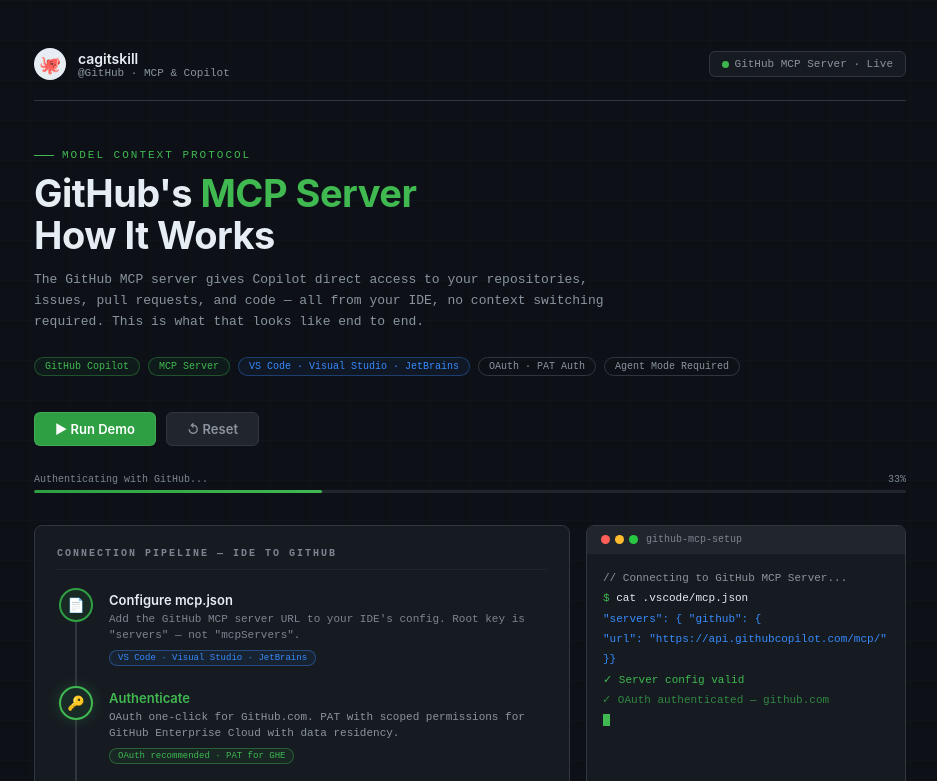
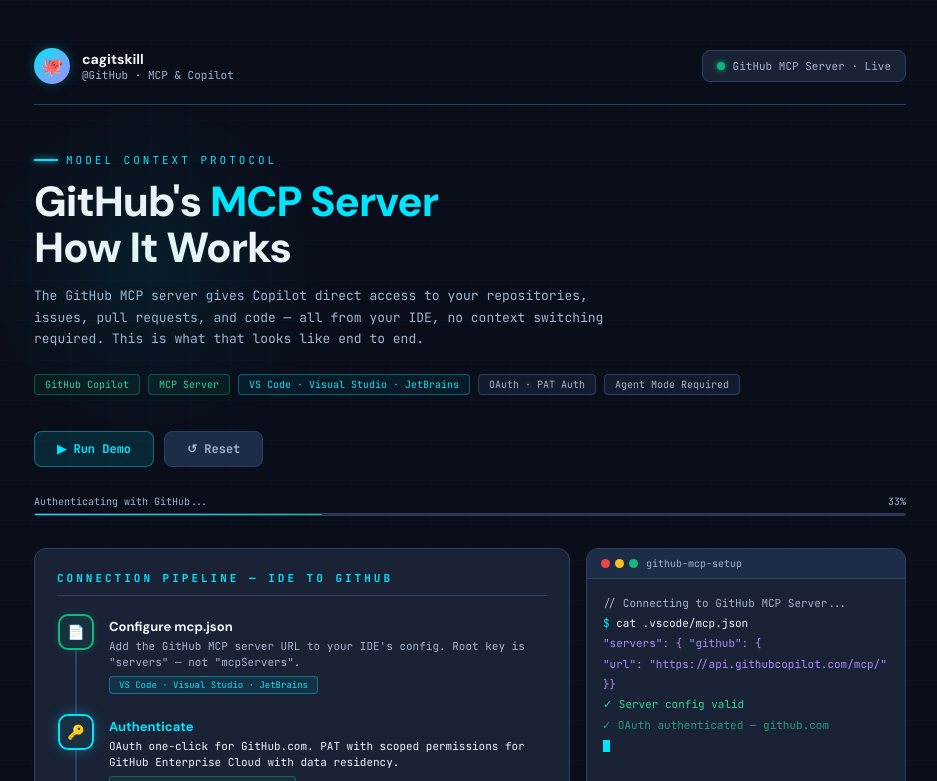
Before and after one commit to cagitskill/git-skill, a plain HTML site: page docs/github-mcp-demo.html in a window 1280 px wide. Both pictures are taken after a click on the button "▶ Run Demo". Shown: the top 781 px of the page, without its empty margins (170-1107 px from the left). Drawn offline with Linux system fonts and the light colour scheme.

Commit message:
Add files via upload
updt

```diff
--- a/docs/github-mcp-demo.html
+++ b/docs/github-mcp-demo.html
@@ -4,32 +4,35 @@
 <meta charset="UTF-8">
 <meta name="viewport" content="width=device-width, initial-scale=1.0">
 <title>GitHub MCP Server | cagitskill @GitHub</title>
+<link href="https://fonts.googleapis.com/css2?family=JetBrains+Mono:wght@400;700&family=DM+Sans:opsz,wght@9..40,400;9..40,500;9..40,700;9..40,800&display=swap" rel="stylesheet">
 <style>
 * { box-sizing: border-box; margin: 0; padding: 0; }
 
 :root {
-  --bg:     #0d1117;
-  --s1:     #161b22;
-  --s2:     #21262d;
-  --s3:     #30363d;
-  --green:  #238636;
-  --green2: #2ea043;
-  --green3: #3fb950;
-  --blue:   #1f6feb;
-  --blue2:  #388bfd;
-  --muted:  #7d8590;
-  --muted2: #8b949e;
-  --text:   #e6edf3;
-  --border: #21262d;
-  --border2:#30363d;
-  --amber:  #d29922;
-  --red:    #da3633;
+  --bg:      #0a0e1a;
+  --surface: #1a2235;
+  --s2:      #1e2d47;
+  --border:  #2d4060;
+  --border2: #3a5580;
+  --accent:  #00e5ff;
+  --accent2: #a78bfa;
+  --green:   #10b981;
+  --green2:  #34d399;
+  --blue:    #388bfd;
+  --blue2:   #60a5fa;
+  --muted:   #7d8590;
+  --muted2:  #a3b3cc;
+  --text:    #f1f5f9;
+  --amber:   #fbbf24;
+  --red:     #ef4444;
+  --mono:    'JetBrains Mono', monospace;
+  --sans:    'DM Sans', sans-serif;
 }
 
 body {
   background: var(--bg);
   color: var(--text);
-  font-family: -apple-system, BlinkMacSystemFont, "Segoe UI", Helvetica, Arial, sans-serif;
+  font-family: var(--sans);
   min-height: 100vh;
 }
 
@@ -38,8 +41,8 @@
   position: fixed;
   inset: 0;
   background-image:
-    linear-gradient(rgba(46,160,67,0.03) 1px, transparent 1px),
-    linear-gradient(90deg, rgba(46,160,67,0.03) 1px, transparent 1px);
+    linear-gradient(rgba(0,229,255,0.025) 1px, transparent 1px),
+    linear-gradient(90deg, rgba(0,229,255,0.025) 1px, transparent 1px);
   background-size: 40px 40px;
   pointer-events: none;
   z-index: 0;
@@ -54,7 +57,7 @@
   justify-content: space-between;
   margin-bottom: 48px;
   padding-bottom: 20px;
-  border-bottom: 1px solid var(--border2);
+  border-bottom: 1px solid var(--border);
 }
 .gh-identity {
   display: flex;
@@ -62,50 +65,61 @@
   gap: 12px;
 }
 .gh-octocat {
-  width: 32px; height: 32px;
-  background: var(--text);
+  width: 36px; height: 36px;
+  background: linear-gradient(135deg, var(--accent), var(--accent2));
   border-radius: 50%;
   display: flex; align-items: center; justify-content: center;
   font-size: 18px;
   flex-shrink: 0;
+  box-shadow: 0 0 12px rgba(0,229,255,0.25);
 }
 .gh-handle {
   font-size: 14px;
-  font-weight: 600;
+  font-weight: 700;
   color: var(--text);
+  font-family: var(--sans);
 }
 .gh-role {
   font-size: 11px;
   color: var(--muted2);
-  font-family: 'Courier New', monospace;
+  font-family: var(--mono);
 }
 .gh-badge {
   display: flex;
   align-items: center;
-  gap: 6px;
-  background: var(--s1);
-  border: 1px solid var(--border2);
-  border-radius: 6px;
-  padding: 6px 12px;
+  gap: 8px;
+  background: var(--surface);
+  border: 1px solid var(--border);
+  border-radius: 8px;
+  padding: 8px 14px;
   font-size: 11px;
-  font-family: 'Courier New', monospace;
+  font-family: var(--mono);
   color: var(--muted2);
 }
 .gh-badge-dot {
-  width: 7px; height: 7px;
+  width: 8px; height: 8px;
   border-radius: 50%;
-  background: var(--green3);
+  background: var(--green);
+  box-shadow: 0 0 6px var(--green);
   animation: pulse 2s ease-in-out infinite;
 }
 
 /* ── HERO ── */
-.hero { margin-bottom: 36px; }
+.hero { margin-bottom: 36px; position: relative; }
+.hero::before {
+  content: '';
+  position: absolute;
+  top: -60px; left: -60px;
+  width: 350px; height: 350px;
+  background: radial-gradient(circle, rgba(0,229,255,0.07) 0%, transparent 70%);
+  pointer-events: none;
+}
 .hero-eyebrow {
   font-size: 11px;
-  font-family: 'Courier New', monospace;
-  letter-spacing: 2px;
+  font-family: var(--mono);
+  letter-spacing: 3px;
   text-transform: uppercase;
-  color: var(--green3);
+  color: var(--accent);
   margin-bottom: 12px;
   display: flex;
   align-items: center;
@@ -114,24 +128,26 @@
 .hero-eyebrow::before {
   content: '';
   display: inline-block;
-  width: 20px; height: 1px;
-  background: var(--green3);
+  width: 24px; height: 2px;
+  background: var(--accent);
+  box-shadow: 0 0 6px var(--accent);
 }
 h1 {
-  font-size: 38px;
-  font-weight: 700;
+  font-size: clamp(28px, 4.5vw, 42px);
+  font-weight: 800;
   line-height: 1.1;
-  letter-spacing: -0.5px;
-  margin-bottom: 12px;
+  letter-spacing: -1px;
+  margin-bottom: 14px;
 }
-h1 span { color: var(--green3); }
+h1 span { color: var(--accent); }
 .hero-sub {
   font-size: 13px;
   color: var(--muted2);
   line-height: 1.65;
   max-width: 580px;
   margin-bottom: 24px;
-  font-family: 'Courier New', monospace;
+  font-family: var(--mono);
+  font-weight: 500;
 }
 .hero-tags {
   display: flex;
@@ -141,55 +157,66 @@
 }
 .tag {
   font-size: 10px;
-  font-family: 'Courier New', monospace;
+  font-family: var(--mono);
   padding: 3px 10px;
-  border-radius: 100px;
+  border-radius: 4px;
   border: 1px solid;
 }
-.tag-g { border-color: rgba(63,185,80,0.35); color: var(--green3); background: rgba(63,185,80,0.06); }
-.tag-b { border-color: rgba(56,139,253,0.35); color: var(--blue2); background: rgba(56,139,253,0.06); }
-.tag-n { border-color: var(--border2); color: var(--muted2); }
+.tag-g { border-color: rgba(16,185,129,0.35); color: var(--green2); background: rgba(16,185,129,0.08); }
+.tag-b { border-color: rgba(0,229,255,0.35); color: var(--accent); background: rgba(0,229,255,0.06); }
+.tag-n { border-color: var(--border); color: var(--muted2); background: rgba(45,64,96,0.3); }
 
 /* ── CONTROLS ── */
 .controls { display: flex; gap: 10px; margin-bottom: 28px; }
 .btn {
-  padding: 8px 20px;
-  border-radius: 6px;
+  padding: 9px 22px;
+  border-radius: 8px;
   border: 1px solid transparent;
-  font-size: 13px;
-  font-weight: 600;
+  font-size: 12px;
+  font-weight: 700;
   cursor: pointer;
-  font-family: -apple-system, BlinkMacSystemFont, "Segoe UI", Helvetica, Arial, sans-serif;
-  transition: opacity 0.15s, transform 0.1s;
+  font-family: var(--mono);
+  transition: all 0.2s;
 }
 .btn:active { transform: scale(0.97); }
-.btn-run   { background: var(--green2); color: #fff; border-color: rgba(240,246,252,0.1); }
-.btn-run:hover { background: var(--green3); }
-.btn-reset { background: var(--s2); color: var(--muted2); border-color: var(--border2); }
-.btn-reset:hover { color: var(--text); }
+.btn-run {
+  background: rgba(0,229,255,0.12);
+  color: var(--accent);
+  border-color: rgba(0,229,255,0.4);
+}
+.btn-run:hover {
+  background: rgba(0,229,255,0.2);
+  box-shadow: 0 0 14px rgba(0,229,255,0.3);
+}
+.btn-reset {
+  background: var(--s2);
+  color: var(--muted2);
+  border-color: var(--border);
+}
+.btn-reset:hover { color: var(--text); border-color: var(--muted2); }
 
 /* ── PROGRESS ── */
-.progress-meta { display: flex; justify-content: space-between; font-size: 10px; font-family: 'Courier New', monospace; color: var(--muted); margin-bottom: 5px; }
-.progress-track { background: var(--s2); border-radius: 100px; height: 3px; margin-bottom: 32px; overflow: hidden; }
-.progress-fill  { height: 100%; background: linear-gradient(90deg, var(--green2), var(--green3)); width: 0%; transition: width 0.5s ease; border-radius: 100px; }
+.progress-meta { display: flex; justify-content: space-between; font-size: 10px; font-family: var(--mono); color: var(--muted2); margin-bottom: 5px; }
+.progress-track { background: var(--s2); border-radius: 100px; height: 3px; margin-bottom: 32px; overflow: hidden; border: 1px solid var(--border); }
+.progress-fill  { height: 100%; background: linear-gradient(90deg, var(--accent), var(--green)); width: 0%; transition: width 0.5s ease; border-radius: 100px; box-shadow: 0 0 8px rgba(0,229,255,0.4); }
 
 /* ── MAIN GRID ── */
 .main-grid { display: grid; grid-template-columns: 1fr 320px; gap: 16px; margin-bottom: 16px; }
 
 /* ── PIPELINE ── */
 .card {
-  background: var(--s1);
-  border: 1px solid var(--border2);
-  border-radius: 8px;
+  background: var(--surface);
+  border: 1px solid var(--border);
+  border-radius: 12px;
   padding: 22px;
 }
 .card-label {
-  font-size: 10px;
-  font-family: 'Courier New', monospace;
+  font-size: 11px;
+  font-family: var(--mono);
   font-weight: 700;
-  letter-spacing: 2px;
+  letter-spacing: 3px;
   text-transform: uppercase;
-  color: var(--muted);
+  color: var(--accent);
   margin-bottom: 18px;
   padding-bottom: 10px;
   border-bottom: 1px solid var(--border);
@@ -199,109 +226,146 @@
 .p-step   { display: flex; align-items: stretch; }
 .p-connector { display: flex; flex-direction: column; align-items: center; width: 38px; flex-shrink: 0; }
 .p-node {
-  width: 34px; height: 34px;
-  border-radius: 50%;
-  border: 2px solid var(--border2);
+  width: 36px; height: 36px;
+  border-radius: 10px;
+  border: 2px solid var(--border);
   display: flex; align-items: center; justify-content: center;
   font-size: 14px;
-  background: var(--s2);
+  background: var(--bg);
   flex-shrink: 0;
   transition: border-color 0.4s, background 0.4s, box-shadow 0.4s;
   z-index: 1;
 }
-.p-node.active { border-color: var(--green3); background: rgba(63,185,80,0.1); box-shadow: 0 0 14px rgba(63,185,80,0.25); }
-.p-node.done   { border-color: var(--green2); background: rgba(46,160,67,0.12); }
+.p-node.active {
+  border-color: var(--accent);
+  background: rgba(0,229,255,0.08);
+  box-shadow: 0 0 16px rgba(0,229,255,0.3);
+  animation: nodePulse 1.4s ease-in-out infinite;
+}
+.p-node.done {
+  border-color: var(--green);
+  background: rgba(16,185,129,0.1);
+  box-shadow: 0 0 8px rgba(16,185,129,0.2);
+}
+@keyframes nodePulse {
+  0%,100% { box-shadow: 0 0 8px rgba(0,229,255,0.2); }
+  50% { box-shadow: 0 0 20px rgba(0,229,255,0.5); }
+}
 .p-line {
   width: 2px; flex: 1; min-height: 20px;
-  background: var(--border2); margin: 0 auto;
+  background: var(--border); margin: 0 auto;
   position: relative; overflow: hidden;
 }
 .p-line::after {
   content: '';
   position: absolute; top: -100%; left: 0; right: 0; height: 100%;
-  background: linear-gradient(180deg, transparent, var(--green3));
+  background: linear-gradient(180deg, transparent, var(--accent));
   transition: top 0.7s ease;
 }
 .p-line.flowing::after { top: 100%; }
 .p-content { flex: 1; padding: 4px 0 20px 14px; }
-.p-title { font-size: 13px; font-weight: 600; margin-bottom: 3px; transition: color 0.3s; }
-.p-title.active { color: var(--green3); }
-.p-desc  { font-size: 11px; font-family: 'Courier New', monospace; color: var(--muted); line-height: 1.5; }
-.p-desc.active { color: var(--muted2); }
+.p-title { font-size: 13px; font-weight: 700; margin-bottom: 3px; transition: color 0.3s; font-family: var(--sans); }
+.p-title.active { color: var(--accent); }
+.p-desc  { font-size: 11px; font-family: var(--mono); color: var(--muted2); line-height: 1.5; font-weight: 500; }
+.p-desc.active { color: var(--text); }
 .p-chip {
   display: inline-block; margin-top: 5px;
-  font-size: 9px; font-family: 'Courier New', monospace;
-  padding: 2px 8px; border-radius: 100px; border: 1px solid;
+  font-size: 9px; font-family: var(--mono);
+  padding: 2px 9px; border-radius: 4px; border: 1px solid;
   opacity: 0; transition: opacity 0.4s;
 }
 .p-chip.show { opacity: 1; }
-.chip-g { border-color: rgba(63,185,80,0.4); color: var(--green3); background: rgba(63,185,80,0.07); }
-.chip-b { border-color: rgba(56,139,253,0.4); color: var(--blue2); background: rgba(56,139,253,0.07); }
-.chip-a { border-color: rgba(210,153,34,0.4); color: var(--amber); background: rgba(210,153,34,0.07); }
+.chip-g { border-color: rgba(16,185,129,0.4); color: var(--green2); background: rgba(16,185,129,0.08); }
+.chip-b { border-color: rgba(0,229,255,0.4); color: var(--accent); background: rgba(0,229,255,0.08); }
+.chip-a { border-color: rgba(251,191,36,0.4); color: var(--amber); background: rgba(251,191,36,0.08); }
 
 /* ── TERMINAL ── */
-.term-wrap { background: var(--s1); border: 1px solid var(--border2); border-radius: 8px; overflow: hidden; display: flex; flex-direction: column; }
+.term-wrap { background: var(--surface); border: 1px solid var(--border); border-radius: 12px; overflow: hidden; display: flex; flex-direction: column; }
 .term-bar  { background: var(--s2); padding: 8px 14px; display: flex; align-items: center; gap: 8px; border-bottom: 1px solid var(--border); flex-shrink: 0; }
 .term-dots { display: flex; gap: 5px; }
 .term-dot  { width: 9px; height: 9px; border-radius: 50%; }
-.term-fname { font-family: 'Courier New', monospace; font-size: 10px; color: var(--muted); }
-.term-body  { padding: 14px 16px; font-family: 'Courier New', monospace; font-size: 11px; line-height: 1.85; flex: 1; overflow-y: auto; min-height: 300px; }
+.term-fname { font-family: var(--mono); font-size: 10px; color: var(--muted2); }
+.term-body  { padding: 14px 16px; font-family: var(--mono); font-size: 11px; line-height: 1.85; flex: 1; overflow-y: auto; min-height: 300px; }
 .tl { opacity: 0; transform: translateX(-3px); transition: opacity 0.25s, transform 0.25s; }
 .tl.show { opacity: 1; transform: translateX(0); }
-.t-p  { color: var(--green3); }
+.t-p  { color: var(--accent); }
 .t-c  { color: var(--text); }
 .t-o  { color: var(--muted2); }
-.t-ok { color: var(--green3); }
+.t-ok { color: var(--green2); }
 .t-w  { color: var(--amber); }
-.t-i  { color: var(--blue2); }
-.cursor { display: inline-block; width: 7px; height: 12px; background: var(--green3); vertical-align: middle; animation: blink 1s step-end infinite; }
+.t-i  { color: var(--accent2); }
+.cursor { display: inline-block; width: 7px; height: 12px; background: var(--accent); vertical-align: middle; animation: blink 1s step-end infinite; }
 
 /* ── CAPABILITIES GRID ── */
 .cap-grid { display: grid; grid-template-columns: repeat(4, 1fr); gap: 10px; margin-top: 14px; }
 .cap {
   transform: translateY(10px);
   background: var(--s2);
-  border: 1px solid var(--border2);
-  border-radius: 6px; padding: 14px 12px;
+  border: 1px solid var(--border);
+  border-radius: 10px; padding: 14px 12px;
   opacity: 0.18;
   cursor: pointer;
   transition: opacity 0.4s, border-color 0.4s, transform 0.4s, box-shadow 0.4s, background 0.4s;
 }
 .cap.live {
   opacity: 1;
-  border-color: rgba(63,185,80,0.4);
+  border-color: rgba(0,229,255,0.4);
   transform: translateY(0);
-  background: rgba(63,185,80,0.04);
-  box-shadow: 0 0 20px rgba(63,185,80,0.1);
+  background: rgba(0,229,255,0.04);
+  box-shadow: 0 0 20px rgba(0,229,255,0.12);
   animation: cardPop 0.4s ease;
 }
-.cap.live:hover { transform: translateY(-3px); border-color: var(--green3); box-shadow: 0 0 24px rgba(63,185,80,0.18); }
-.tool.live { opacity: 1; transform: translateY(0); border-color: rgba(56,139,253,0.35); background: rgba(56,139,253,0.04); box-shadow: 0 0 16px rgba(56,139,253,0.08); animation: cardPop 0.4s ease; }
-.tool.live:hover { border-color: var(--blue2); transform: translateY(-3px); }
-.ide.live { opacity: 1; transform: translateY(0); border-color: rgba(63,185,80,0.35); background: rgba(63,185,80,0.04); box-shadow: 0 0 16px rgba(63,185,80,0.1); animation: cardPop 0.4s ease; }
-.ide.live:hover { border-color: var(--green3); transform: translateY(-3px); box-shadow: 0 0 20px rgba(63,185,80,0.15); }
+.cap.live:hover {
+  transform: translateY(-3px);
+  border-color: var(--accent);
+  box-shadow: 0 0 0 1px var(--accent), 0 8px 24px rgba(0,229,255,0.2);
+}
+.tool.live {
+  opacity: 1; transform: translateY(0);
+  border-color: rgba(167,139,250,0.4);
+  background: rgba(167,139,250,0.05);
+  box-shadow: 0 0 16px rgba(167,139,250,0.1);
+  animation: cardPop 0.4s ease;
+}
+.tool.live:hover {
+  border-color: var(--accent2);
+  transform: translateY(-3px);
+  box-shadow: 0 0 0 1px var(--accent2), 0 8px 24px rgba(167,139,250,0.2);
+}
+.ide.live {
+  opacity: 1; transform: translateY(0);
+  border-color: rgba(16,185,129,0.4);
+  background: rgba(16,185,129,0.04);
+  box-shadow: 0 0 16px rgba(16,185,129,0.1);
+  animation: cardPop 0.4s ease;
+}
+.ide.live:hover {
+  border-color: var(--green);
+  transform: translateY(-3px);
+  box-shadow: 0 0 0 1px var(--green), 0 8px 24px rgba(16,185,129,0.2);
+}
 @keyframes cardPop {
   0%   { transform: translateY(10px) scale(0.97); opacity: 0; }
   60%  { transform: translateY(-3px) scale(1.02); }
   100% { transform: translateY(0) scale(1); opacity: 1; }
 }
 .cap-icon  { font-size: 20px; margin-bottom: 8px; }
-.cap-name  { font-size: 11px; font-weight: 700; margin-bottom: 4px; }
-.cap-desc  { font-size: 10px; font-family: 'Courier New', monospace; color: var(--muted); line-height: 1.4; }
+.cap-name  { font-size: 11px; font-weight: 800; margin-bottom: 4px; font-family: var(--sans); }
+.cap-desc  { font-size: 10px; font-family: var(--mono); color: var(--muted2); line-height: 1.4; font-weight: 500; }
 
 /* ── TOOLS SECTION ── */
 .tools-grid { display: grid; grid-template-columns: repeat(3, 1fr); gap: 10px; margin-top: 14px; }
 .tool {
   opacity: 0.2;
   transform: translateY(8px);
-  transition: opacity 0.5s, transform 0.5s, border-color 0.3s;
+  transition: opacity 0.5s, transform 0.5s, border-color 0.3s, box-shadow 0.3s;
   background: var(--s2);
-  border: 1px solid var(--border2);
-  border-radius: 6px; padding: 13px;
+  border: 1px solid var(--border);
+  border-radius: 10px; padding: 14px;
 }
-.tool-tag { font-size: 9px; font-family: 'Courier New', monospace; color: var(--green3); margin-bottom: 4px; }
-.tool-name { font-size: 12px; font-weight: 600; margin-bottom: 3px; }
-.tool-desc { font-size: 10px; font-family: 'Courier New', monospace; color: var(--muted); line-height: 1.4; }
+.tool-tag { font-size: 9px; font-family: var(--mono); font-weight: 700; color: var(--accent2); margin-bottom: 4px; letter-spacing: 1px; }
+.tool-name { font-size: 12px; font-weight: 700; margin-bottom: 3px; font-family: var(--mono); color: var(--text); }
+.tool-desc { font-size: 10px; font-family: var(--mono); color: var(--muted2); line-height: 1.4; font-weight: 500; }
 
 /* ── IDE ROW ── */
 .ide-row { display: grid; grid-template-columns: repeat(4, 1fr); gap: 10px; margin-top: 14px; }
@@ -310,31 +374,30 @@
   transform: translateY(8px);
   transition: opacity 0.5s, transform 0.5s, border-color 0.3s, box-shadow 0.3s;
   background: var(--s2);
-  border: 1px solid var(--border2);
-  border-radius: 6px; padding: 14px;
+  border: 1px solid var(--border);
+  border-radius: 10px; padding: 14px;
   text-align: center;
-  transition: border-color 0.2s, transform 0.2s;
 }
 .ide:hover { border-color: var(--border2); transform: translateY(-2px); }
 .ide-icon  { font-size: 22px; margin-bottom: 6px; }
-.ide-name  { font-size: 11px; font-weight: 600; margin-bottom: 3px; }
-.ide-note  { font-size: 9px; font-family: 'Courier New', monospace; color: var(--muted); line-height: 1.4; }
+.ide-name  { font-size: 11px; font-weight: 800; margin-bottom: 3px; font-family: var(--sans); }
+.ide-note  { font-size: 9px; font-family: var(--mono); color: var(--muted2); line-height: 1.4; font-weight: 500; }
 
 /* ── FOOTER ── */
 .footer {
-  border-top: 1px solid var(--border2);
+  border-top: 1px solid var(--border);
   margin-top: 40px;
   padding-top: 18px;
   display: flex;
   justify-content: space-between;
   align-items: center;
 }
-.footer-left { font-size: 11px; font-family: 'Courier New', monospace; color: var(--muted); }
+.footer-left { font-size: 11px; font-family: var(--mono); color: var(--muted2); font-weight: 500; }
 .footer-right {
   display: flex; align-items: center; gap: 6px;
-  font-size: 11px; font-family: 'Courier New', monospace; color: var(--muted2);
+  font-size: 11px; font-family: var(--mono); color: var(--muted2);
 }
-.footer-handle { color: var(--green3); font-weight: 600; }
+.footer-handle { color: var(--accent); font-weight: 700; }
 
 @keyframes blink  { 0%,100%{opacity:1} 50%{opacity:0} }
 @keyframes pulse  { 0%,100%{opacity:1;transform:scale(1)} 50%{opacity:0.5;transform:scale(0.75)} }
@@ -345,6 +408,13 @@
 .page > *:nth-child(3) { animation-delay: 0.12s; }
 .page > *:nth-child(4) { animation-delay: 0.18s; }
 .page > *:nth-child(5) { animation-delay: 0.22s; }
+
+@media(max-width:700px) {
+  .main-grid { grid-template-columns: 1fr; }
+  .cap-grid { grid-template-columns: repeat(2, 1fr); }
+  .tools-grid { grid-template-columns: repeat(2, 1fr); }
+  .ide-row { grid-template-columns: repeat(2, 1fr); }
+}
 </style>
 </head>
 <body>
@@ -478,9 +548,9 @@
     <div class="term-wrap">
       <div class="term-bar">
         <div class="term-dots">
-          <div class="term-dot" style="background:#ff5f57"></div>
-          <div class="term-dot" style="background:#febc2e"></div>
-          <div class="term-dot" style="background:#28c840"></div>
+          <div class="term-dot" style="background:var(--red)"></div>
+          <div class="term-dot" style="background:var(--amber)"></div>
+          <div class="term-dot" style="background:var(--green)"></div>
         </div>
         <div class="term-fname">github-mcp-setup</div>
       </div>
@@ -665,7 +735,7 @@
   { html: '<span class="t-i">  → calling list_pull_requests...</span>',                delay: 4500 },
   { html: '<span class="t-ok">✓ 3 open PRs returned · displayed in chat</span>',       delay: 5100 },
   { html: '<span class="t-p">$ </span><span class="t-c">copilot: "create issue for the auth bug"</span>', delay: 5800 },
-  { html: '<span class="t-w">  ⚠ Write operation — confirm to proceed</span>',         delay: 6300 },
+  { html: '<span class="t-w">  ▲ Write operation — confirm to proceed</span>',         delay: 6300 },
   { html: '<span class="t-ok">✓ Issue #142 created · label: bug</span>',               delay: 7000 },
   { html: '<span class="t-ok">✓ Zero context switching · done from IDE</span>',        delay: 7600 },
 ];
```
